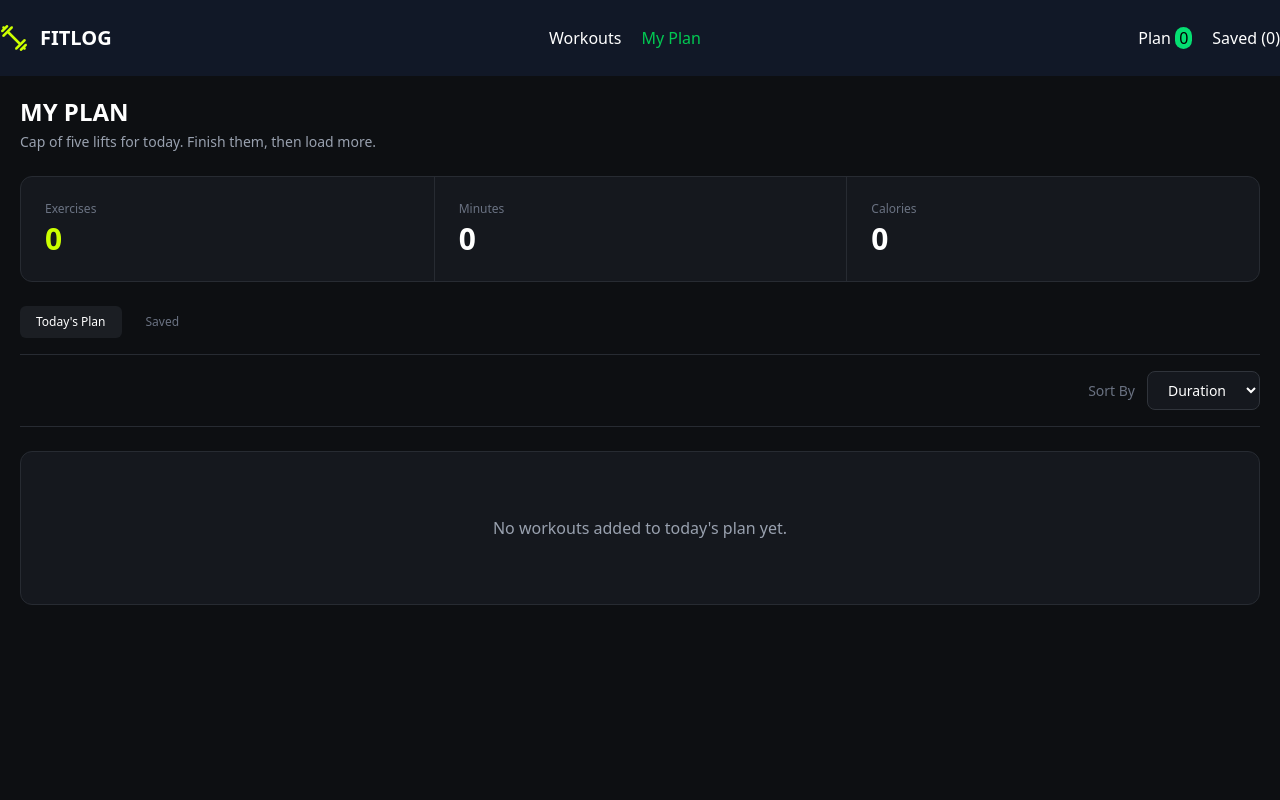
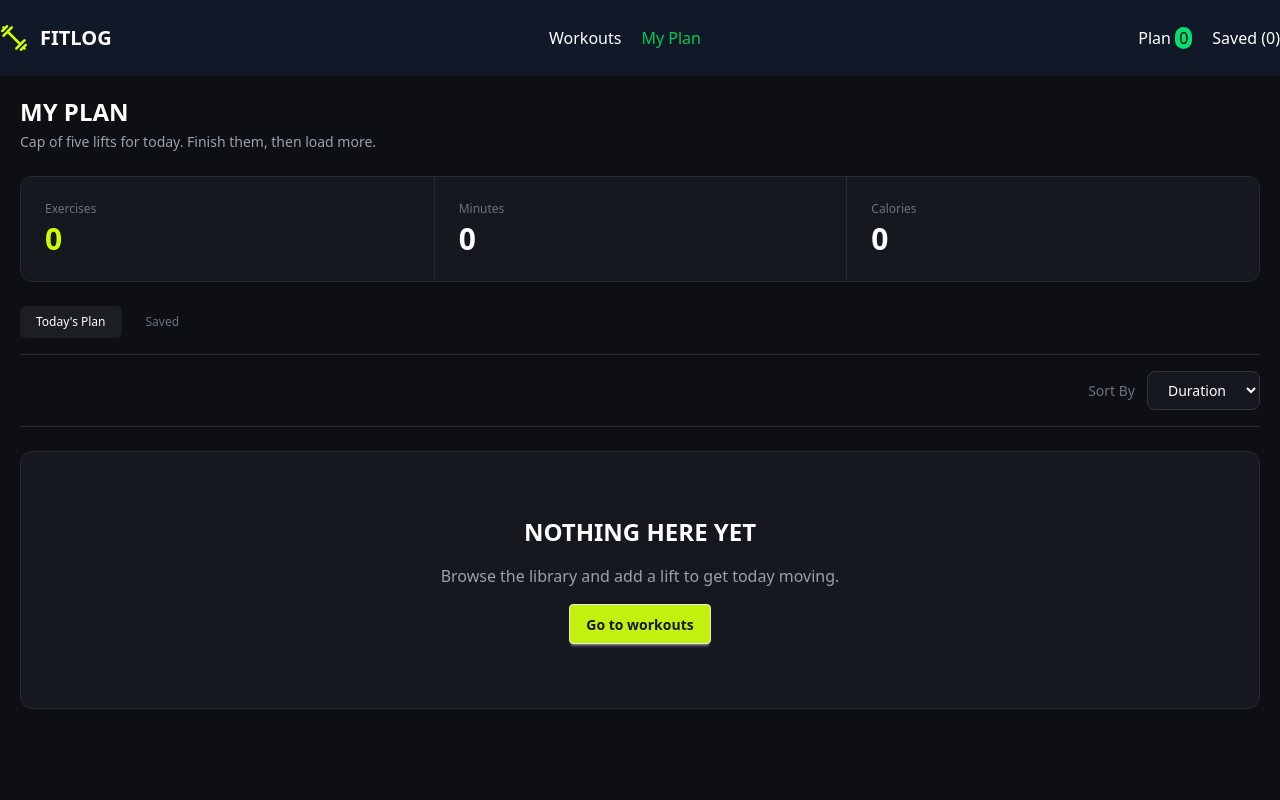
Before and after one commit to Bappi-dev/fit-log-bappi, a Next.js app: page /myplan in a window 1280 px wide. Shown: the top 800 px of the page. Built offline with nearby package versions, Linux system fonts and the light colour scheme.

Commit message:
create the tarnary

```diff
--- a/src/app/myplan/page.tsx
+++ b/src/app/myplan/page.tsx
@@ -103,8 +103,8 @@ const MyPlan = () => {
           <button
             onClick={() => setActiveTab("today")}
             className={`rounded-md px-4 py-2 text-xs transition ${activeTab === "today"
-                ? "bg-[#1b1e23] text-white"
-                : "text-gray-500 hover:text-white"
+              ? "bg-[#1b1e23] text-white"
+              : "text-gray-500 hover:text-white"
               }`}
           >
             Today's Plan
@@ -114,8 +114,8 @@ const MyPlan = () => {
           <button
             onClick={() => setActiveTab("saved")}
             className={`rounded-md px-4 py-2 text-xs transition ${activeTab === "saved"
-                ? "bg-[#1b1e23] text-white"
-                : "text-gray-500 hover:text-white"
+              ? "bg-[#1b1e23] text-white"
+              : "text-gray-500 hover:text-white"
               }`}
           >
             Saved
@@ -156,8 +156,18 @@ const MyPlan = () => {
 
               <p className="text-gray-400">
                 {activeTab === "today"
-                  ? "No workouts added to today's plan yet."
-                  : "No saved workouts yet."}
+                  ? <div className="space-y-4">
+                    <h2 className="text-2xl text-white font-bold ">NOTHING HERE YET</h2>
+                    <p>Browse the library and add a lift to get today moving.</p>
+                    <Link href="/"> <button className="btn border rounded-5xl bg-[#C2F10E]">Go to workouts</button></Link>
+                  </div>
+                  : <div className="space-y-4">
+                    <h2 className="text-2xl text-white font-bold ">NOTHING HERE YET</h2>
+                    <p>Browse the library and add a lift to get today moving.</p>
+                    <div className="rounded-2xl">
+                      <Link href="/"> <button className="btn border rounded-5xl bg-[#C2F10E]">Go to workouts</button></Link>
+                    </div>
+                  </div>}
               </p>
 
             </div>
--- a/src/app/page.tsx
+++ b/src/app/page.tsx
@@ -22,7 +22,7 @@ const HomePage = async () => {
         </div>
         <div className='grid gird-cols-1 sm:grid-cols-2 lg:grid-cols-3 gap-3'>
           {
-            workouts.map((workout: IWorkouts) => <WorkoutsCard key={workout.id} workout={workout} />)
+            workouts.map((workout: IWorkouts) => <WorkoutsCard key={workout?.id} workout={workout} />)
           }
         </div>
       </div>
```
